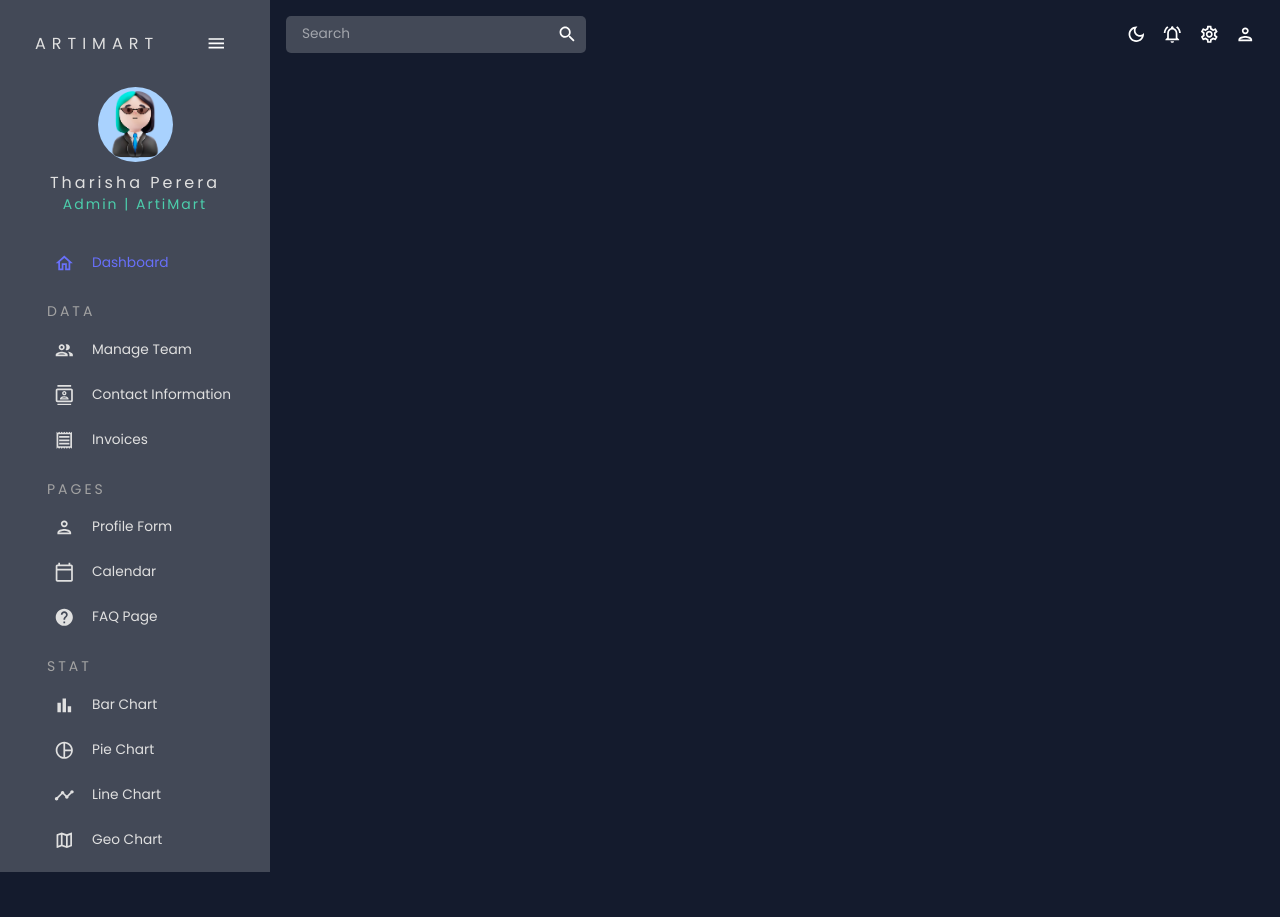
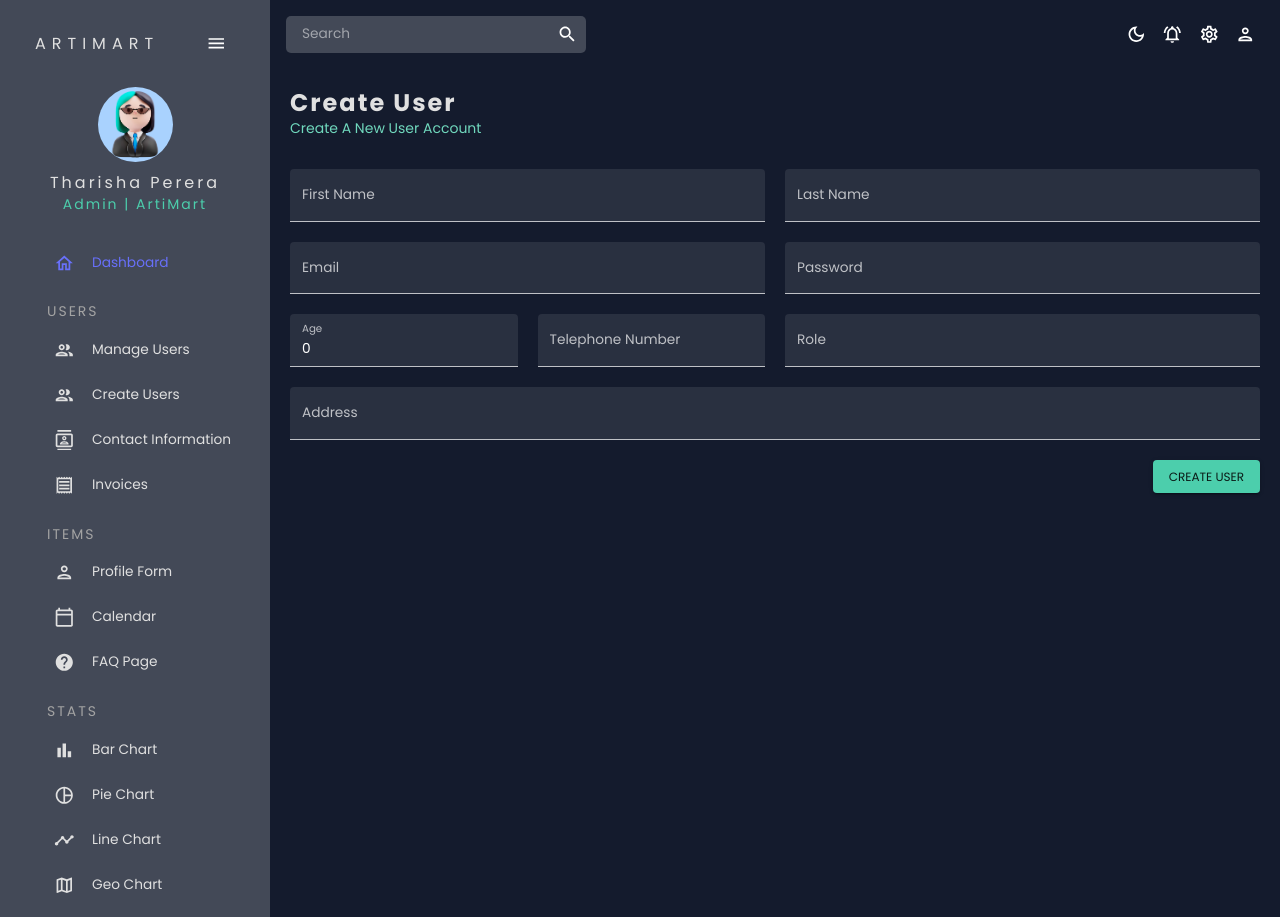
Before and after one commit to TharishaPerera/artimart-react-dashboard, a React (Create React App) app: page /users/create in a window 1280 px wide. Before the commit the page ends 872 px from the top, so only its background shows below. Built offline with nearby package versions, Linux system fonts and the light colour scheme.

Commit message:
add user form

```diff
--- a/src/App.js
+++ b/src/App.js
@@ -5,7 +5,8 @@ import { Routes, Route } from "react-router-dom";
 import Topbar from "./scenes/global/Topbar";
 import Sidebar from "./scenes/global/Sidebar";
 import Dashboard from "./scenes/dashboard";
-import Team from "./scenes/team";
+import Users from "./scenes/users";
+import UserForm from "./scenes/userForm";
 import Invoices from "./scenes/invoices";
 import Contacts from "./scenes/contacts";
 import Form from "./scenes/form";
@@ -30,7 +31,8 @@ function App() {
 						<Routes>
 							{/* <Route path="/" element={<Team />} /> */}
 							<Route path="/dashboard" element={<Dashboard />} />
-							<Route path="/team" element={<Team />} />
+							<Route path="/users" element={<Users />} />
+							<Route path="/users/create" element={<UserForm />} />
 							<Route path="/contacts" element={<Contacts />} />
 							<Route path="/invoices" element={<Invoices />} />
 							<Route path="/form" element={<Form />} />
--- a/src/scenes/global/Sidebar.jsx
+++ b/src/scenes/global/Sidebar.jsx
@@ -131,8 +131,7 @@ const Sidebar = () => {
 
           {/* MENU ITEMS */}
           <Box paddingLeft={isCollapsed ? undefined : "10%"}>
-
-          {/* {user === "admin" && ( */}
+            {/* {user === "admin" && ( */}
             <Item
               title="Dashboard"
               to="/dashboard"
@@ -140,20 +139,28 @@ const Sidebar = () => {
               selected={selected}
               setSelected={setSelected}
             />
-          {/* )} */}
+            {/* )} */}
 
             <Typography
               variant="h6"
               color={colors.grey[300]}
-              letterSpacing={3}
+              letterSpacing={2}
               sx={{ m: "15px 0 5px 20px" }}
             >
-              DATA
+              USERS
             </Typography>
 
             <Item
-              title="Manage Team"
-              to="/team"
+              title="Manage Users"
+              to="/users"
+              icon={<PeopleOutlinedIcon />}
+              selected={selected}
+              setSelected={setSelected}
+            />
+
+            <Item
+              title="Create Users"
+              to="/users/create"
               icon={<PeopleOutlinedIcon />}
               selected={selected}
               setSelected={setSelected}
@@ -178,10 +185,10 @@ const Sidebar = () => {
             <Typography
               variant="h6"
               color={colors.grey[300]}
-              letterSpacing={3}
+              letterSpacing={2}
               sx={{ m: "15px 0 5px 20px" }}
             >
-              PAGES
+              ITEMS
             </Typography>
 
             <Item
@@ -211,10 +218,10 @@ const Sidebar = () => {
             <Typography
               variant="h6"
               color={colors.grey[300]}
-              letterSpacing={3}
+              letterSpacing={2}
               sx={{ m: "15px 0 5px 20px" }}
             >
-              STAT
+              STATS
             </Typography>
 
             <Item
--- /dev/null
+++ b/src/scenes/userForm/index.jsx
@@ -0,0 +1,201 @@
+import React from "react";
+import { Box, Button, TextField, Select } from "@mui/material";
+import { Formik } from "formik";
+import * as yup from "yup";
+import useMediaQuery from "@mui/material/useMediaQuery";
+import Header from "../../components/Header";
+
+const UserForm = () => {
+  const isNonMobile = useMediaQuery("(min-width:600px)");
+
+  const initialValues = {
+    firstName: "",
+    lastName: "",
+    email: "",
+    password: "",
+    age: 0,
+    telephone: "",
+    address: "",
+    role: "",
+  };
+
+  const phoneRegExp = /^(\+\d{1,2}\s)?\(?\d{3}\)?\d{3}\d{4}$/;
+  // TODO: password validation regex not working
+  const passwordRegExp =
+    "^(?=.*[0-9])(?=.*[a-z])(?=.*[A-Z])(?=.*[*.!@$%^&]).{8}$";
+
+  const userSchema = yup.object().shape({
+    firstName: yup.string().required("First name cannot be empty."),
+    lastName: yup.string().required("Last name cannot be empty."),
+    email: yup
+      .string()
+      .email("Invalid email address.")
+      .required("Email cannot be empty."),
+    password: yup.string().required("Password cannot be empty."),
+    // .matches(passwordRegExp, "Password should have atleast 1 uppercase, 1 lowercase, 1 number & 8 characters minimum.")
+    age: yup.number().required("Age cannot be empty."),
+    telephone: yup
+      .string()
+      .matches(phoneRegExp, "Invalid phone number.")
+      .required("Telephone number cannot be empty."),
+    role: yup.string().required("Role cannot be empty."),
+    address: yup.string().required("Address cannot be empty."),
+  });
+
+  const handleFormSubmit = (values) => {
+    console.log(values);
+  };
+
+  return (
+    <Box m="20px">
+      <Box ml="-20px">
+        <Header title="Create User" subtitle="Create A New User Account" />
+      </Box>
+      <Formik
+        onSubmit={handleFormSubmit}
+        initialValues={initialValues}
+        validationSchema={userSchema}
+      >
+        {({
+          values,
+          errors,
+          touched,
+          handleBlur,
+          handleChange,
+          handleSubmit,
+        }) => (
+          <form onSubmit={handleSubmit}>
+            <Box
+              display="grid"
+              gap="20px"
+              gridTemplateColumns="repeat(4, minmax(0, 1fr))"
+              sx={{
+                "& > div": { gridColumn: isNonMobile ? undefined : "span 4" },
+              }}
+            >
+              <TextField
+                fullWidth
+                variant="filled"
+                type="text"
+                label="First Name"
+                onBlur={handleBlur}
+                onChange={handleChange}
+                value={values.firstName}
+                name="firstName"
+                error={!!touched.firstName && !!errors.firstName}
+                helperText={touched.firstName && errors.firstName}
+                sx={{ gridColumn: "span 2" }}
+              />
+
+              <TextField
+                fullWidth
+                variant="filled"
+                type="text"
+                label="Last Name"
+                onBlur={handleBlur}
+                onChange={handleChange}
+                value={values.lastName}
+                name="lastName"
+                error={!!touched.lastName && !!errors.lastName}
+                helperText={touched.lastName && errors.lastName}
+                sx={{ gridColumn: "span 2" }}
+              />
+
+              <TextField
+                fullWidth
+                variant="filled"
+                type="text"
+                label="Email"
+                onBlur={handleBlur}
+                onChange={handleChange}
+                value={values.email}
+                name="email"
+                error={!!touched.email && !!errors.email}
+                helperText={touched.email && errors.email}
+                sx={{ gridColumn: "span 2" }}
+              />
+
+              <TextField
+                fullWidth
+                variant="filled"
+                type="password"
+                label="Password"
+                onBlur={handleBlur}
+                onChange={handleChange}
+                value={values.password}
+                name="password"
+                error={!!touched.password && !!errors.password}
+                helperText={touched.password && errors.password}
+                sx={{ gridColumn: "span 2" }}
+              />
+
+              <TextField
+                fullWidth
+                variant="filled"
+                type="number"
+                label="Age"
+                onBlur={handleBlur}
+                onChange={handleChange}
+                value={values.age}
+                name="age"
+                error={!!touched.age && !!errors.age}
+                helperText={touched.age && errors.age}
+                sx={{ gridColumn: "span 1" }}
+              />
+
+              <TextField
+                fullWidth
+                variant="filled"
+                type="text"
+                label="Telephone Number"
+                onBlur={handleBlur}
+                onChange={handleChange}
+                value={values.telephone}
+                name="telephone"
+                error={!!touched.telephone && !!errors.telephone}
+                helperText={touched.telephone && errors.telephone}
+                sx={{ gridColumn: "span 1" }}
+              />
+
+              <TextField
+                fullWidth
+                variant="filled"
+                type="text"
+                label="Role"
+                onBlur={handleBlur}
+                onChange={handleChange}
+                value={values.role}
+                name="role"
+                error={!!touched.role && !!errors.role}
+                helperText={touched.role && errors.role}
+                sx={{ gridColumn: "span 2" }}
+              />
+
+              <TextField
+                fullWidth
+                variant="filled"
+                type="text"
+                label="Address"
+                onBlur={handleBlur}
+                onChange={handleChange}
+                value={values.address}
+                name="address"
+                error={!!touched.address && !!errors.address}
+                helperText={touched.address && errors.address}
+                sx={{ gridColumn: "span 4" }}
+              />
+            </Box>
+
+            <Box display="flex" justifyContent="end" mt="20px">
+              <Button type="submit" color="secondary" variant="contained">
+                Create User
+              </Button>
+            </Box>
+          </form>
+        )}
+      </Formik>
+    </Box>
+  );
+};
+
+export default UserForm;
--- a/src/scenes/team/index.jsx
+++ b/src/scenes/users/index.jsx
@@ -8,7 +8,7 @@ import LockOpenOutlinedIcon from "@mui/icons-material/LockOpenOutlined";
 import SecurityOutlinedIcon from "@mui/icons-material/SecurityOutlined";
 import Header from "../../components/Header";
 
-const Team = () => {
+const Users = () => {
   const theme = useTheme();
   const colors = tokens(theme.palette.mode);
 
@@ -62,7 +62,7 @@ const Team = () => {
 
   return (
     <Box>
-      <Header title="Team" subtitle="Team Members Data" />
+      <Header title="Users" subtitle="All User Data" />
       <Box
         m="0 0 5px 5px"
         height="100vh"
@@ -85,4 +85,4 @@ const Team = () => {
   );
 };
 
-export default Team;
+export default Users;
```
